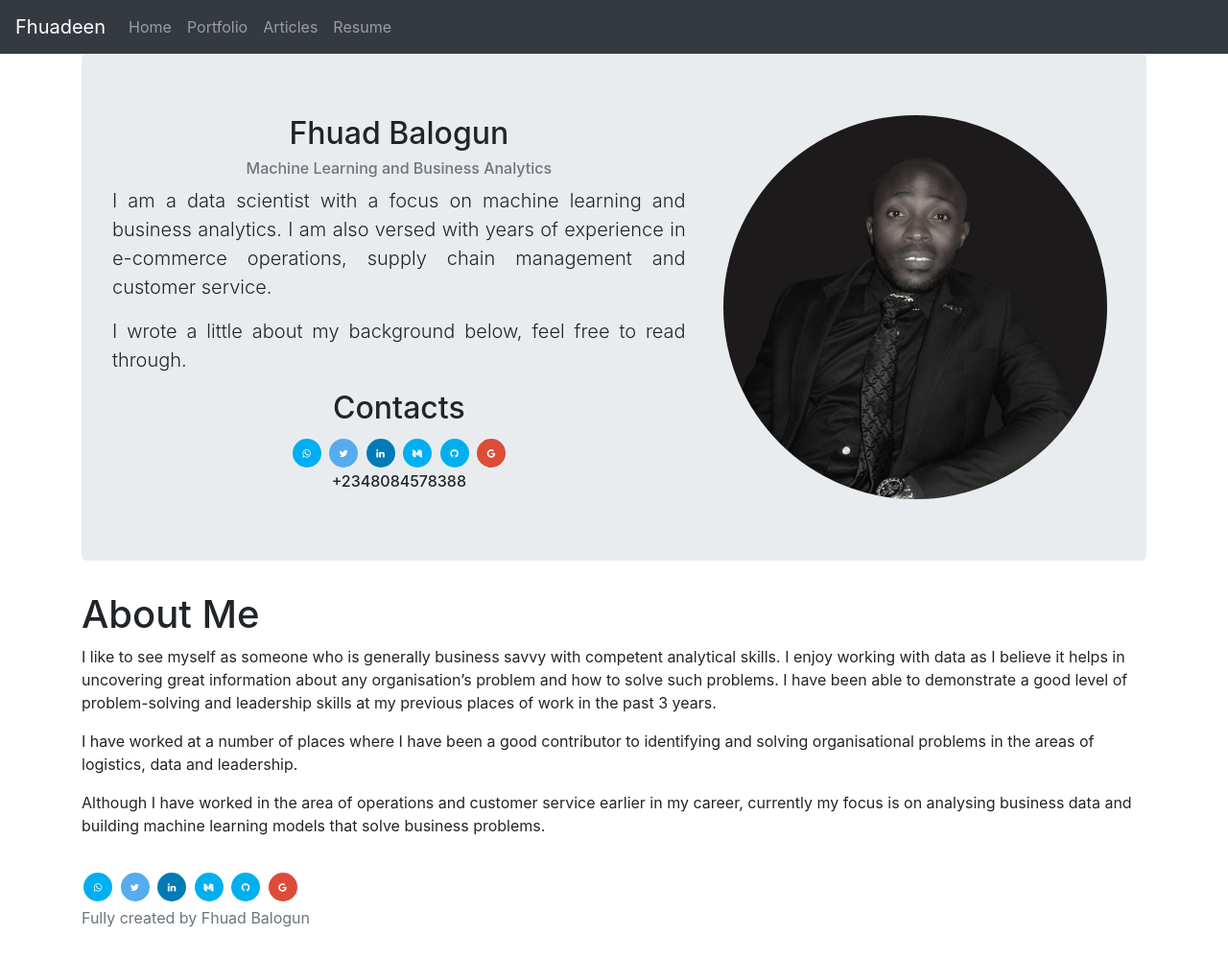
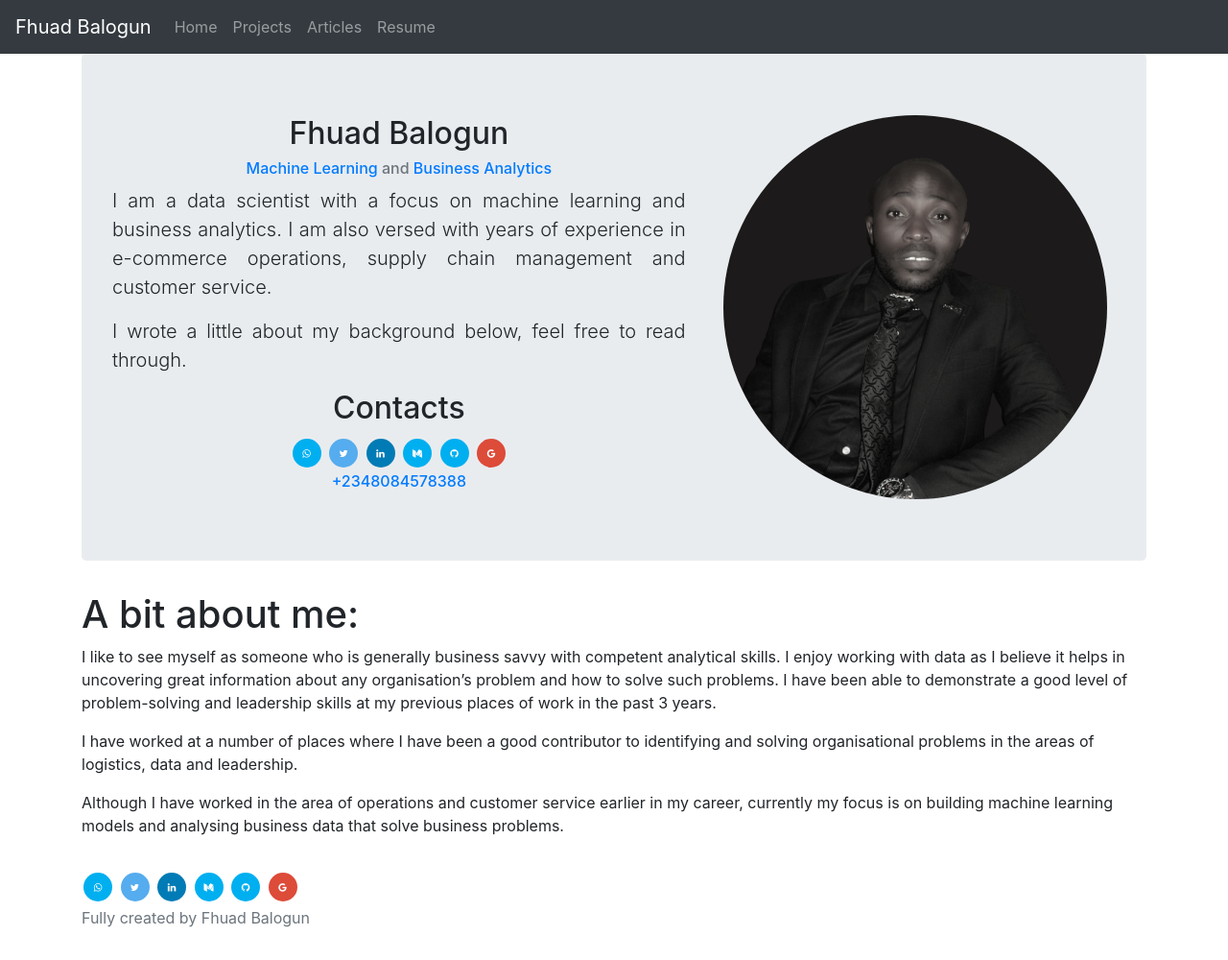
Before and after one commit to fhuadeen/TOW-My-Portfolio-Website, a Flask app: page / in a window 1280 px wide. Shown: the whole page at 96% size. Run offline with Flask 2, Linux system fonts and the light colour scheme; some libraries are stand-ins or nearby versions.

Commit message:
Changed portfolio.html to projects.html

```diff
--- a/app.py
+++ b/app.py
@@ -21,9 +21,9 @@ app.debug = True # so we don't have to be reloading server every time we make a
 def index():
     return render_template('home.html') # route to home page
 
-@app.route('/portfolio')
-def portfolio():
-    return render_template('portfolio.html') # route to portfolio page
+@app.route('/projects')
+def projects():
+    return render_template('projects.html') # route to portfolio page
 
 @app.route('/articles')
 def articles():
--- a/templates/home.html
+++ b/templates/home.html
@@ -5,7 +5,7 @@
     <div class="row featurette">
       <div class="col-md-7">
         <h2 class="featurette-heading">Fhuad Balogun</h2>
-        <h6><span class="text-muted">Machine Learning and Business Analytics</span></h6>
+        <h6><span class="text-muted"><a href="https://en.wikipedia.org/wiki/Machine_learning">Machine Learning</a> and <a href="https://en.wikipedia.org/wiki/Business_analytics">Business Analytics</a></span></h6>
         <p class="lead text-justify">I am a data scientist with a focus on machine learning and business analytics. I am also versed with years of experience in e-commerce operations, supply chain management and customer service.</p>
         <p class="lead text-justify">I wrote a little about my background below, feel free to read through.</p>
         <head>
@@ -60,7 +60,7 @@
         <a href="https://github.com/fhuadeen" class="fa fa-github"></a>
         <a href="mailto:fhuadbalgoun@gmail.com" class="fa fa-google"></a>
         </body>
-        <h6 class=" text-center">+2348084578388</h6>
+        <h6 class=" text-center"><a href="+2348084578388">+2348084578388</a></h6>
       </div>
       <hr class="featurette-divider">
       <div class="col-md-5">
@@ -74,9 +74,9 @@
     </div>
   </div>
 
-  <h1 class="featurette-heading"> About Me</h1>
+  <h1 class="featurette-heading"> A bit about me:</h1>
   <p>I like to see myself as someone who is generally business savvy with competent analytical skills. I enjoy working with data as I believe it helps in uncovering great information about any organisation’s problem and how to solve such problems. I have been able to demonstrate a good level of problem-solving and leadership skills at my previous places of work in the past 3 years.</p>
   <p>I have worked at a number of places where I have been a good contributor to identifying and solving organisational problems in the areas of logistics, data and leadership.</p>
-  <p>Although I have worked in the area of operations and customer service earlier in my career, currently my focus is on analysing business data and building machine learning models that solve business problems.</p>
+  <p>Although I have worked in the area of operations and customer service earlier in my career, currently my focus is on building machine learning models and analysing business data that solve business problems.</p>
 
 {% endblock %}
--- a/templates/includes/_navbar.html
+++ b/templates/includes/_navbar.html
@@ -1,5 +1,5 @@
 <nav class="navbar navbar-expand-md navbar-dark bg-dark">
-  <a class="navbar-brand" href="#">Fhuadeen</a>
+  <a class="navbar-brand" href="/">Fhuad Balogun</a>
   <button class="navbar-toggler" type="button" data-toggle="collapse" data-target="#navbarsExampleDefault" aria-controls="navbarsExampleDefault" aria-expanded="false" aria-label="Toggle navigation">
     <span class="navbar-toggler-icon"></span>
   </button>
@@ -10,7 +10,7 @@
         <a class="nav-link" href="/">Home <span class="sr-only">(current)</span></a>
       </li>
       <li class="nav-item">
-        <a class="nav-link" href="/portfolio">Portfolio</a>
+        <a class="nav-link" href="/projects">Projects</a>
       </li>
       <li class="nav-item">
         <a class="nav-link" href="/articles">Articles</a>
--- a/templates/portfolio.html
+++ b/templates/projects.html
@@ -5,8 +5,8 @@
   <div class="row featurette">
     <div class="col-md-7">
       <h2 class="featurette-heading">Fhuad Balogun</h2>
-      <h6><span class="text-muted">Machine Learning and Business Analytics</span></h6>
-      <p class="lead">I enjoy playing with business data and try to provide insights from my result. You can check them out from the links to my GitHub below.</p>
+      <h6><span class="text-muted"><a href="https://en.wikipedia.org/wiki/Machine_learning">Machine Learning</a> and <a href="https://en.wikipedia.org/wiki/Business_analytics">Business Analytics</a></span></h6>
+      <p class="lead">I enjoy playing with business data to build machine learning models and also try to provide insights from my results. You can checkout some of my past projects from the links to my GitHub below.</p>
     </div>
     <hr class="featurette-divider">
     <div class="col-md-5">
```
